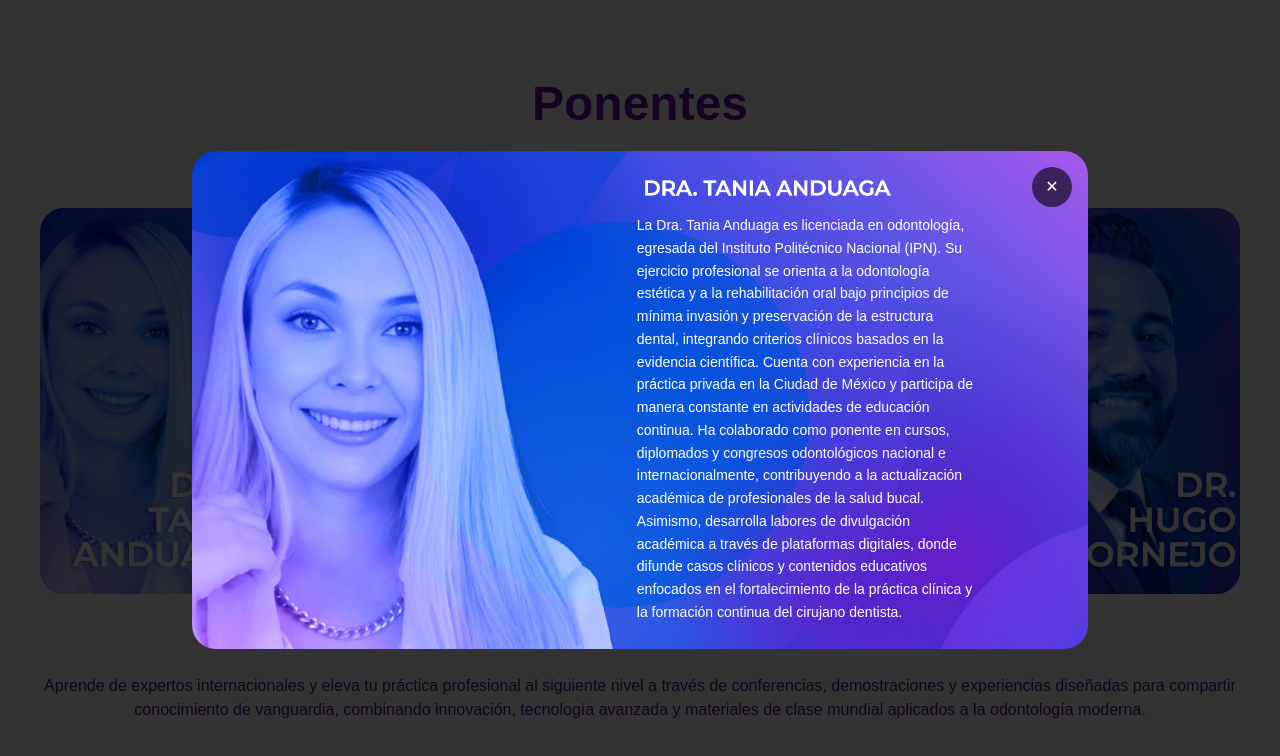
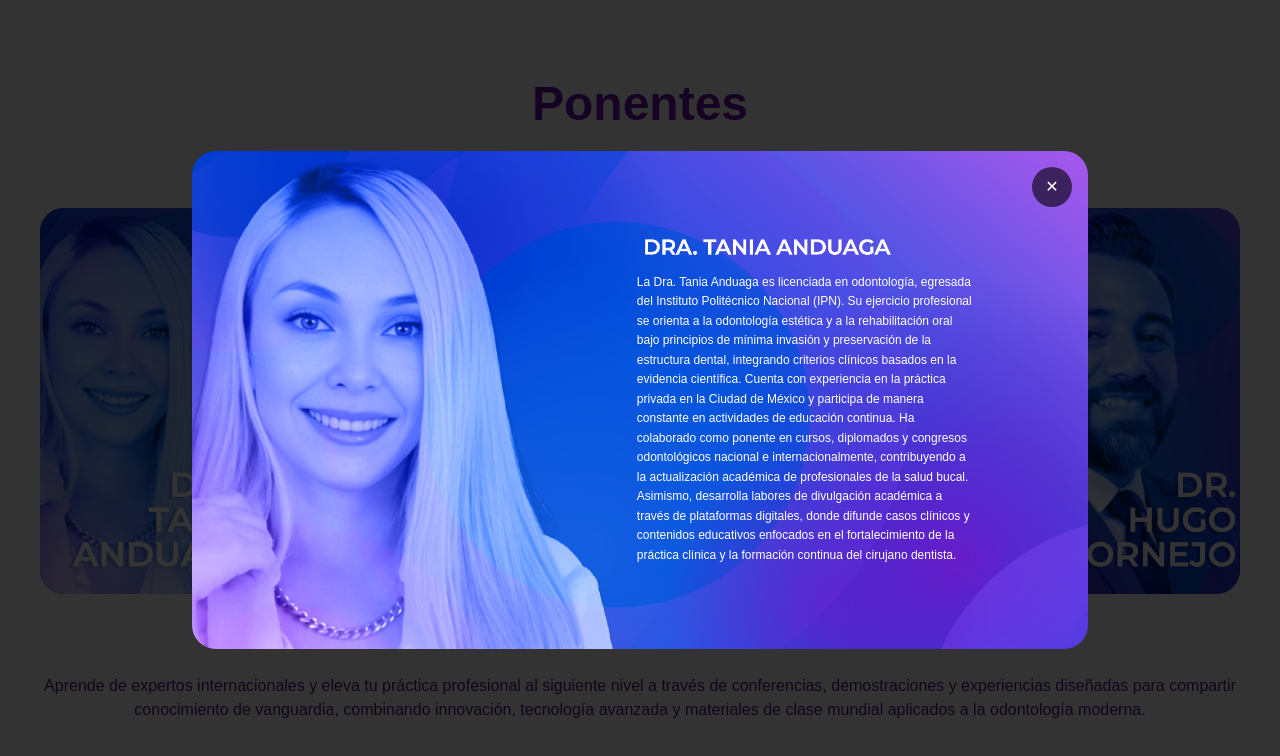
Before and after one commit to gaelbalsas18-byte/TokuyamaFest, a Next.js app: page / in a window 1280 px wide. Both pictures are taken after a click on the element 150 px from the left and 1379 px from the top of the page. Shown: the part 979-1735 px from the top of the page. Built offline with nearby package versions, Linux system fonts and the light colour scheme.

Commit message:
descripcion como antes

```diff
--- a/components/sections/Ponentes.tsx
+++ b/components/sections/Ponentes.tsx
@@ -201,22 +201,10 @@ export default function Ponentes() {
                   />
                   <motion.p
                     variants={itemVariants}
-                    className="
-                      text-sm
-                      sm:text-sm
-                      md:text-xs
-                      lg:text-sm
-                      leading-relaxed
-                      sm:leading-relaxed
-                      md:leading-snug
-                      lg:leading-relaxed
-                      opacity-95
-                      max-w-prose
-                    "
+                    className="md:text-xs leading-relaxed opacity-95"
                   >
                     {activo.descripcion}
                   </motion.p>
-
                 </motion.div>
 
               </div>
```
